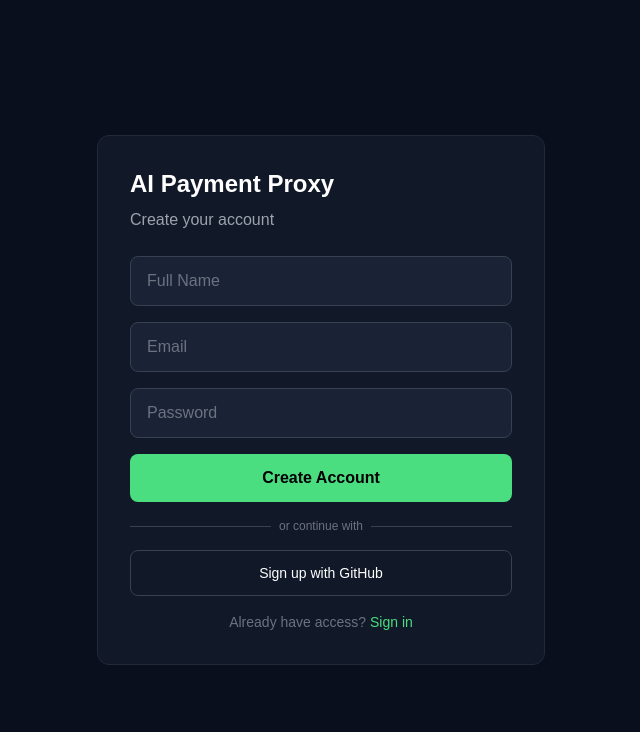
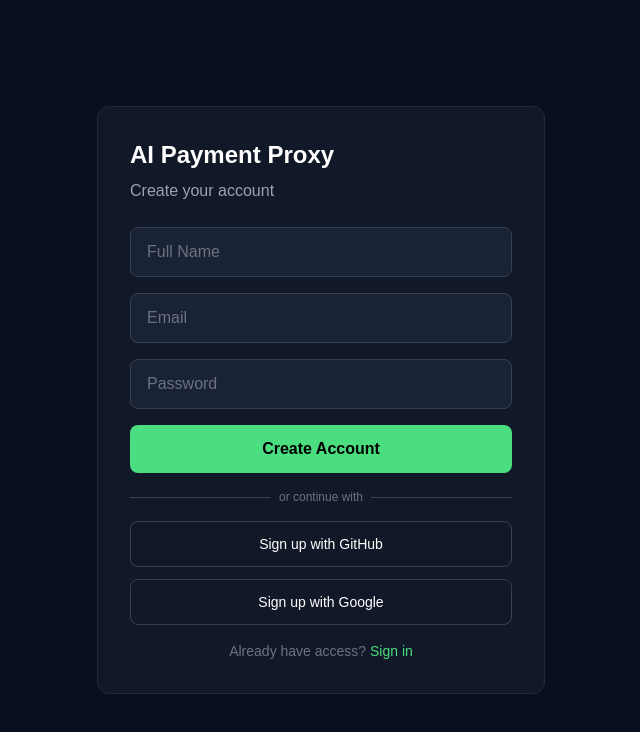
Before and after one commit to Business-Management-Company/ai-payment-proxy, a Next.js app: page /signup in a window 1280 px wide. Shown: the top 732 px of the page, without its empty margins (319-959 px from the left). Built offline with nearby package versions, Linux system fonts and the light colour scheme; no server answers.

Commit message:
feat: Google OAuth on login and signup

```diff
--- a/src/app/signup/page.tsx
+++ b/src/app/signup/page.tsx
@@ -75,6 +75,9 @@ export default function SignupPage() {
         <a href="https://loaquqkxszzeymbrayhr.supabase.co/auth/v1/authorize?provider=github&redirect_to=https://aipaymentproxy.com/dashboard" className="w-full flex items-center justify-center gap-3 border border-gray-700 text-white py-3 rounded-lg hover:border-gray-500 transition text-sm mb-3">
           Sign up with GitHub
         </a>
+        <a href="https://loaquqkxszzeymbrayhr.supabase.co/auth/v1/authorize?provider=google&redirect_to=https://aipaymentproxy.com/dashboard" className="w-full flex items-center justify-center gap-3 border border-gray-700 text-white py-3 rounded-lg hover:border-gray-500 transition text-sm mb-3">
+          Sign up with Google
+        </a>
         <p className="text-gray-500 text-sm mt-4 text-center">
           Already have access? <a href="/login" className="text-[#4ade80]">Sign in</a>
         </p>
```
